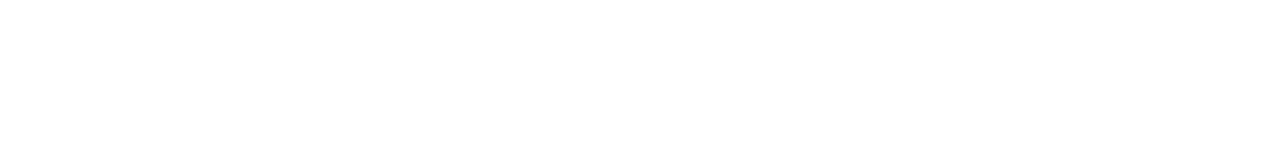
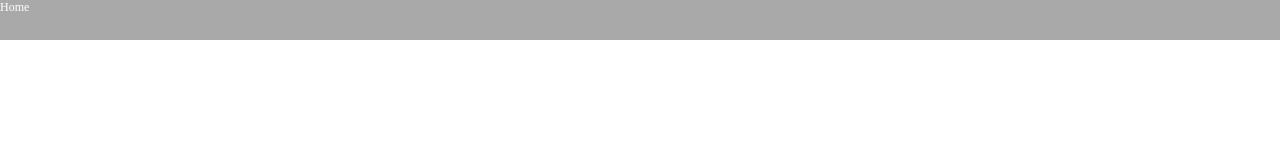
Before and after one commit to KyleCoffland/winds-of-magic, a plain HTML site: page landing-page-demo/index.html in a window 1280 px wide. Drawn offline with Linux system fonts and the light colour scheme.

Commit message:
demo page creation

```diff
--- a/landing-page-demo/index.html
+++ b/landing-page-demo/index.html
@@ -3,9 +3,18 @@
 <head>
     <meta charset="UTF-8">
     <meta name="viewport" content="width=device-width, initial-scale=1.0">
-    <title>Document</title>
+    <link rel="stylesheet" href="styles.css">
+    <title>Landing Page Demo</title>
 </head>
 <body>
 
+    <div class="container">
+        <nav class="navbar">
+            <ul class="nav-list">
+                <li><a href="@home">Home</a></li>
+            </u=l>
+        </nav>
+    </div>
+
 </body>
 </html>
--- /dev/null
+++ b/landing-page-demo/styles.css
@@ -0,0 +1,32 @@
+* {
+    margin: 0;
+    padding: 0;
+    box-sizing: border-box;
+    scroll-behavior: smooth;
+}
+
+body {
+    font-family: 'Times New Roman', Times, serif;
+    font-size: 12px;
+}
+
+.container {
+    display: flex;
+    flex-direction: column;
+    height: auto;
+}
+
+.navbar {
+    height: 5vh;
+    background-color: darkgray;
+    color:white;
+}
+
+.nav-list {
+    list-style: none;
+}
+
+.nav-list a {
+    text-decoration: none;
+    color:white;
+}
```
